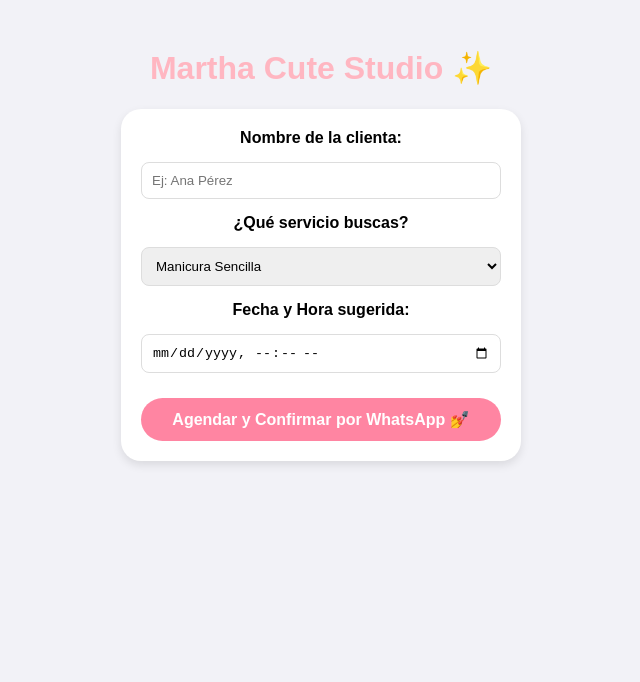
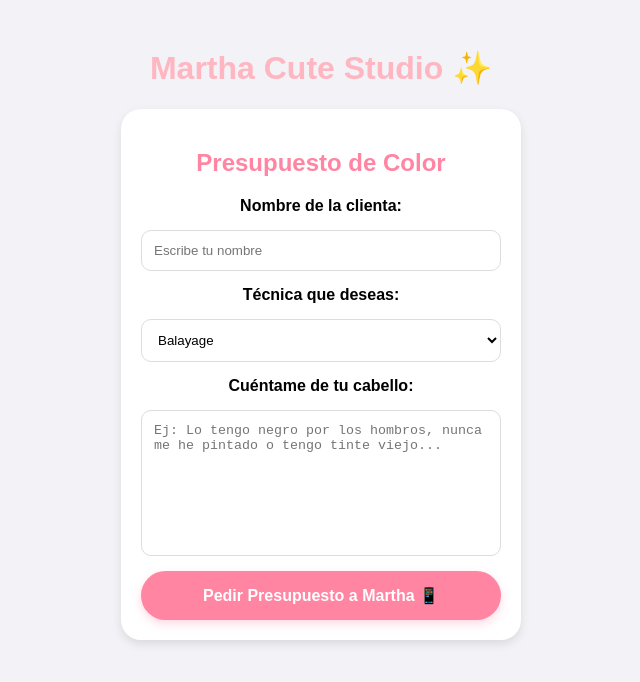
Before and after one commit to anaaz1798/martha-cute-studio, a React (Vite) app: page / in a window 1280 px wide. Shown: the top 682 px of the page, without its empty margins (319-959 px from the left). Built offline with nearby package versions, Linux system fonts and the light colour scheme; no server answers; the HTML template or start-up script is replaced by a standard one.

Commit message:
Update App.jsx

```diff
--- a/src/App.jsx
+++ b/src/App.jsx
@@ -4,34 +4,34 @@ import './styles.css'
 
 export default function App() {
   const [nombre, setNombre] = useState('');
-  const [servicio, setServicio] = useState('Manicura Sencilla');
-  const [fecha, setFecha] = useState('');
+  const [tecnica, setTecnica] = useState('Balayage');
+  const [detalles, setDetalles] = useState('');
 
   const handleSubmit = async (e) => {
     e.preventDefault();
 
-    // 1. Guardamos los datos en la tabla 'citas' de Supabase
+    // Guardamos en la base de datos (columna servicio y fecha)
     const { data, error } = await supabase
       .from('citas')
-      .insert([{ nombre, servicio, fecha }]);
+      .insert([{
+        nombre: nombre,
+        servicio: 'Presupuesto de Color: ' + tecnica,
+        fecha: detalles // Guardamos la descripción del pelo aquí
+      }]);
 
     if (error) {
-      alert("Error guardando en la base de datos: " + error.message);
+      alert("Error: " + error.message);
     } else {
-      // 2. Preparamos el mensaje de WhatsApp para tu hermana
       const numeroHermana = "584121663968";
-      const mensaje = `¡Hola Martha! ✨ Soy ${nombre}, me gustaría agendar una cita para *${servicio}* el día *${fecha}*. ¿Me confirmas si tienes disponibilidad? 💅`;
+      const mensaje = `¡Hola Martha! ✨\n\nNecesito un *Presupuesto de Color*:\n\n👤 *Nombre:* ${nombre}\n🎨 *Técnica:* ${tecnica}\n📝 *Detalles del cabello:* ${detalles}`;
 
       const urlWhatsapp = `https://wa.me/${numeroHermana}?text=${encodeURIComponent(mensaje)}`;
 
-      alert("¡Cita registrada con éxito! Ahora te llevaremos a WhatsApp para confirmar con Martha. 🚀");
-
-      // 3. Esto abre el chat de WhatsApp automáticamente
+      alert("¡Solicitud lista! Dale a 'Aceptar' para enviársela a Martha por WhatsApp.");
       window.open(urlWhatsapp, '_blank');
 
-      // Limpiamos el formulario
       setNombre('');
-      setFecha('');
+      setDetalles('');
     }
   };
 
@@ -39,6 +39,8 @@ export default function App() {
     <div className="iphone-container">
       <h1 className="greeting">Martha Cute Studio ✨</h1>
       <div className="glass-card">
+        <h2 style={{textAlign: 'center', color: '#ff85a2', marginBottom: '20px'}}>Presupuesto de Color</h2>
+
         <form onSubmit={handleSubmit} style={{ display: 'flex', flexDirection: 'column', gap: '15px' }}>
 
           <label style={{fontWeight: 'bold'}}>Nombre de la clienta:</label>
@@ -47,44 +49,44 @@ export default function App() {
             value={nombre}
             onChange={(e) => setNombre(e.target.value)}
             required
-            placeholder="Ej: Ana Pérez"
-            style={{ padding: '10px', borderRadius: '8px', border: '1px solid #ddd' }}
+            placeholder="Escribe tu nombre"
+            style={{ padding: '12px', borderRadius: '10px', border: '1px solid #ddd' }}
           />
 
-          <label style={{fontWeight: 'bold'}}>¿Qué servicio buscas?</label>
+          <label style={{fontWeight: 'bold'}}>Técnica que deseas:</label>
           <select
-            value={servicio}
-            onChange={(e) => setServicio(e.target.value)}
-            style={{ padding: '10px', borderRadius: '8px', border: '1px solid #ddd' }}
+            value={tecnica}
+            onChange={(e) => setTecnica(e.target.value)}
+            style={{ padding: '12px', borderRadius: '10px', border: '1px solid #ddd', backgroundColor: 'white' }}
           >
-            <option value="Manicura Sencilla">Manicura Sencilla</option>
-            <option value="Uñas Acrílicas">Uñas Acrílicas</option>
-            <option value="Pedicura">Pedicura</option>
-            <option value="Sistemas / Retoque">Sistemas / Retoque</option>
-            <option value="Diseño a Mano Alzada">Diseño a Mano Alzada</option>
+            <option value="Balayage">Balayage</option>
+            <option value="Mechas / Rayitos">Mechas / Rayitos</option>
+            <option value="Tinte Global (Todo el pelo)">Tinte Global</option>
+            <option value="Decoloración + Color Fantasía">Color Fantasía</option>
+            <option value="Corrección de Color">Corrección de Color</option>
           </select>
 
-          <label style={{fontWeight: 'bold'}}>Fecha y Hora sugerida:</label>
-          <input
-            type="datetime-local"
-            value={fecha}
-            onChange={(e) => setFecha(e.target.value)}
+          <label style={{fontWeight: 'bold'}}>Cuéntame de tu cabello:</label>
+          <textarea
+            value={detalles}
+            onChange={(e) => setDetalles(e.target.value)}
             required
-            style={{ padding: '10px', borderRadius: '8px', border: '1px solid #ddd' }}
+            placeholder="Ej: Lo tengo negro por los hombros, nunca me he pintado o tengo tinte viejo..."
+            style={{ padding: '12px', borderRadius: '10px', border: '1px solid #ddd', height: '120px', resize: 'none' }}
           />
 
           <button type="submit" style={{
-            padding: '12px',
+            padding: '15px',
             backgroundColor: '#ff85a2',
             color: 'white',
             border: 'none',
-            borderRadius: '25px',
+            borderRadius: '30px',
+            fontWeight: 'bold',
             fontSize: '16px',
-            fontWeight: 'bold',
             cursor: 'pointer',
-            marginTop: '10px'
+            boxShadow: '0 4px 10px rgba(255, 133, 162, 0.3)'
           }}>
-            Agendar y Confirmar por WhatsApp 💅
+            Pedir Presupuesto a Martha 📱
           </button>
         </form>
       </div>
```
